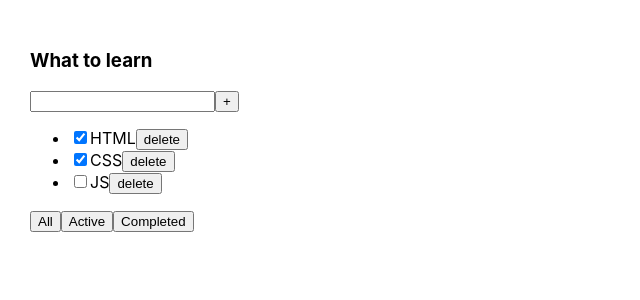
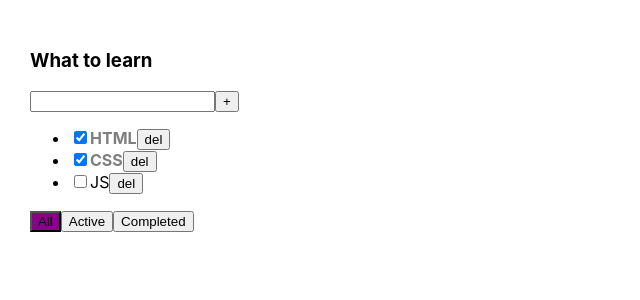
Before and after one commit to Batersp/TodoList, a React (Create React App) app: page / in a window 1280 px wide. Shown: the top 300 px of the page, without its empty margins (0-640 px from the left). Built offline with nearby package versions, Linux system fonts and the light colour scheme.

Commit message:
4 week is over

```diff
--- a/src/App.css
+++ b/src/App.css
@@ -6,3 +6,22 @@
 .App > div {
   margin-right: 50px;
 }
+
+.active-filter {
+  background-color: darkmagenta;
+}
+
+.is-done {
+  opacity: 0.5;
+  font-weight: bold;
+}
+
+.error {
+  border: 2px solid red;
+  outline: none;
+}
+
+.error-message {
+  color: red;
+  font-weight: bold;
+}
--- a/src/App.tsx
+++ b/src/App.tsx
@@ -39,26 +39,23 @@ function App() {
         setFilter(filter)
     }
 
-    let tasksForRender;
-    switch (filter) {
-        case 'completed':
-            tasksForRender = tasks.filter(t => t.isDone === true)
-            break
-        case 'active':
-            tasksForRender = tasks.filter(t => t.isDone === false)
-            break
-        default:
-            tasksForRender = tasks
+    const changeTasksStatus = (taskId: string, isDone: boolean ) => {
+        setTasks(tasks.map(t => t.id === taskId? {...t, isDone: isDone} : t))
     }
+
+
 
     return (
         <div className="App">
             <TodoList
                 title={todoListTitle}
-                tasks={tasksForRender}
+                tasks={tasks}
+                filter={filter}
+
                 removeTask={removeTask}
                 changeFilter={changeFilter}
-                addTask={addTask}/>
+                addTask={addTask}
+                changeTasksStatus={changeTasksStatus}/>
 
         </div>
     );
--- a/src/TodoList.tsx
+++ b/src/TodoList.tsx
@@ -1,14 +1,15 @@
 import React, {KeyboardEvent, ChangeEvent, useState} from 'react';
 import {FilterValuesType} from "./App";
-import {Button} from "./components/Button";
-import {Input} from "./components/Input";
+
 
 type TodoListPropsType = {
     title: string
     tasks: Array<TaskType>
+    filter: FilterValuesType
     removeTask: (taskId: string) => void
     changeFilter: (filter: FilterValuesType) => void
     addTask: (title: string) => void
+    changeTasksStatus: (taskId: string, isDone: boolean) => void
 }
 
 export type TaskType = {
@@ -19,11 +20,14 @@ export type TaskType = {
 
 export const TodoList = (props: TodoListPropsType) => {
     const [title, setTitle] = useState<string>('')
+    const [error, setError] = useState<boolean>(false)
 
     const onClickAddTask = () => {
         const trimmedTitle = title.trim() // УБИРАЕТ ПРОБЕЛЫ ПО КРАЯМ СТРОКИ
         if (trimmedTitle) {
             props.addTask(title)
+        } else {
+            setError(true)
         }
 
         setTitle('')
@@ -38,30 +42,70 @@ export const TodoList = (props: TodoListPropsType) => {
     }
 
 
-    const tasksListItems = props.tasks.map(t => {
+    const onChangeInput = (e: ChangeEvent<HTMLInputElement>) => {
+        setTitle(e.currentTarget.value)
+        if(error) setError(false)
+    }
+
+    const onKeyPressInput = (e: KeyboardEvent<HTMLInputElement>) => {
+        e.key === 'Enter' && onClickAddTask()
+    }
+
+    const allBtnClasses = props.filter === 'all' ? 'active-filter' : ''
+    const activeBtnClasses = props.filter === 'active' ? 'active-filter' : ''
+    const completedBtnClasses = props.filter === 'completed' ? 'active-filter' : ''
+    const inputClasses = error ? 'error' : ''
+
+    const getTasksForRender = (tasks: Array<TaskType>, filter: FilterValuesType): Array<TaskType> => {
+        let tasksForRender;
+        switch (filter) {
+            case 'completed':
+                tasksForRender = tasks.filter(t => t.isDone === true)
+                break
+            case 'active':
+                tasksForRender = tasks.filter(t => t.isDone === false)
+                break
+            default:
+                tasksForRender = tasks
+        }
+        return tasksForRender
+    }
+
+    const tasksForRender: Array<TaskType> = getTasksForRender(props.tasks, props.filter)
+
+    const tasksListItems = tasksForRender.length
+        ? tasksForRender.map(t => {
+            const taskClasses = t.isDone ? 'is-done' : ''
+            const onChangeChangeStatus = (e: ChangeEvent<HTMLInputElement>) => {
+                props.changeTasksStatus(t.id, e.currentTarget.checked)
+            }
             return (
                 <li key={t.id}>
                     <input
                         type="checkbox"
                         checked={t.isDone}
+                        onChange={onChangeChangeStatus}
                     />
-                <span>{t.title}</span>
-                <Button name={'delete'} callBack={() => removeTask(t.id)}/>
+                    <span className={taskClasses}>{t.title}</span>
+                    <button onClick={() => removeTask(t.id)}>del</button>
                 </li>
             )
         })
+        : <span>В списке нет задач</span>
 
     return (
         <div>
             <div>
                 <h3>{props.title}</h3>
                 <div>
-                    {/*<input value={title}
+                    <input value={title}
                            onChange={onChangeInput}
                            onKeyPress={onKeyPressInput}
-                    />*/}
-                    <Input title={title} setTitle={setTitle} callBack={onClickAddTask}/>
-                    <Button name={'+'} callBack={onClickAddTask}/>
+                           className={inputClasses}
+                    />
+                    <button onClick={onClickAddTask}>+</button>
+                    {error && <div className='error-message'>Title is required</div>}
+
                 </div>
                 <ul>
 
@@ -69,9 +113,18 @@ export const TodoList = (props: TodoListPropsType) => {
 
                 </ul>
                 <div>
-                    <Button name={'All'} callBack={() => changeFilterHandler('all')}/>
-                    <Button name={'Active'} callBack={() => changeFilterHandler('active')}/>
-                    <Button name={'Completed'} callBack={() => changeFilterHandler('completed')}/>
+                    <button
+                        className={allBtnClasses}
+                        onClick={() => changeFilterHandler('all')}>All
+                    </button>
+                    <button
+                        className={activeBtnClasses}
+                        onClick={() => changeFilterHandler('active')}>Active
+                    </button>
+                    <button
+                        className={completedBtnClasses}
+                        onClick={() => changeFilterHandler('completed')}>Completed
+                    </button>
                 </div>
             </div>
         </div>
```
Lines whose indentation alone changed are shown as unchanged.
